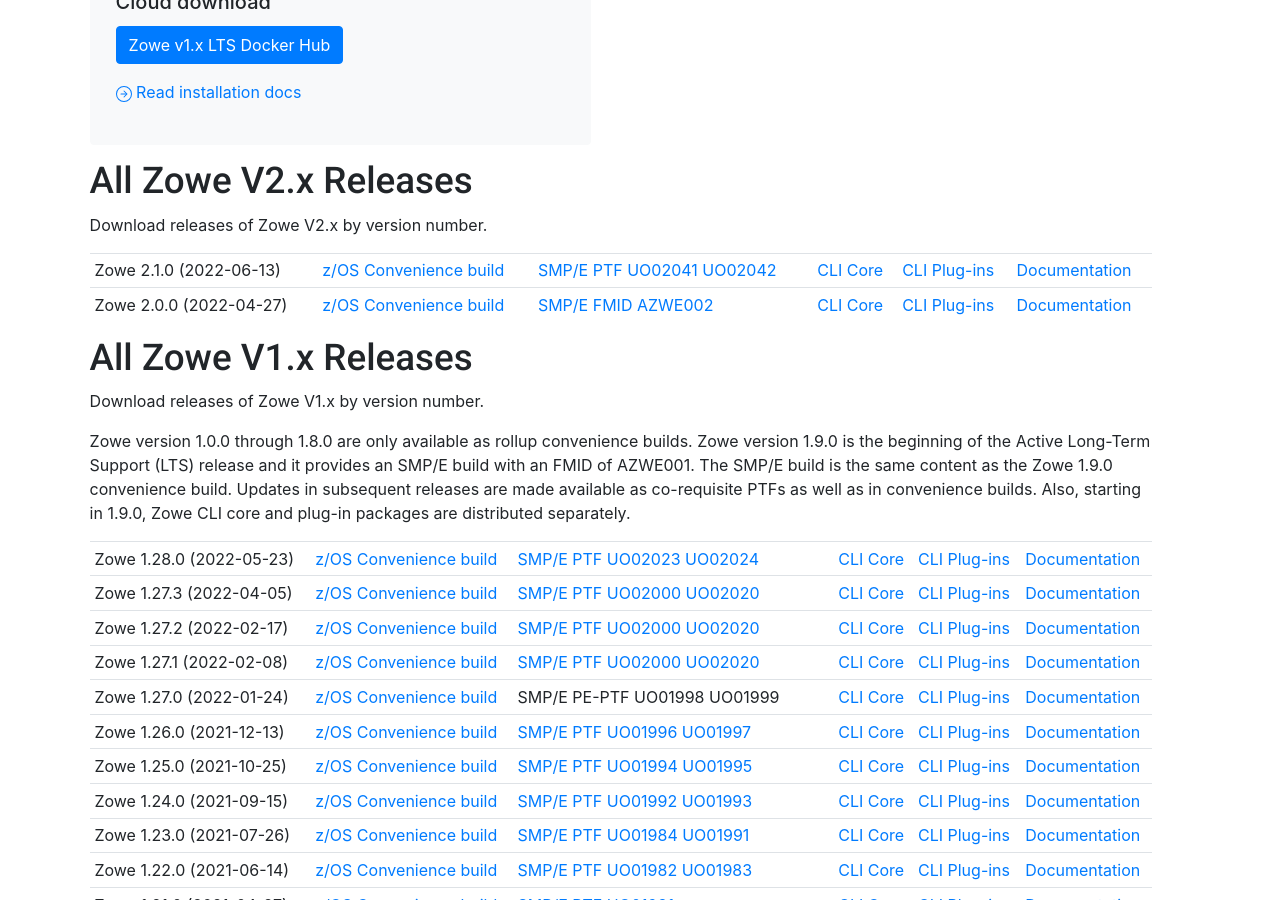
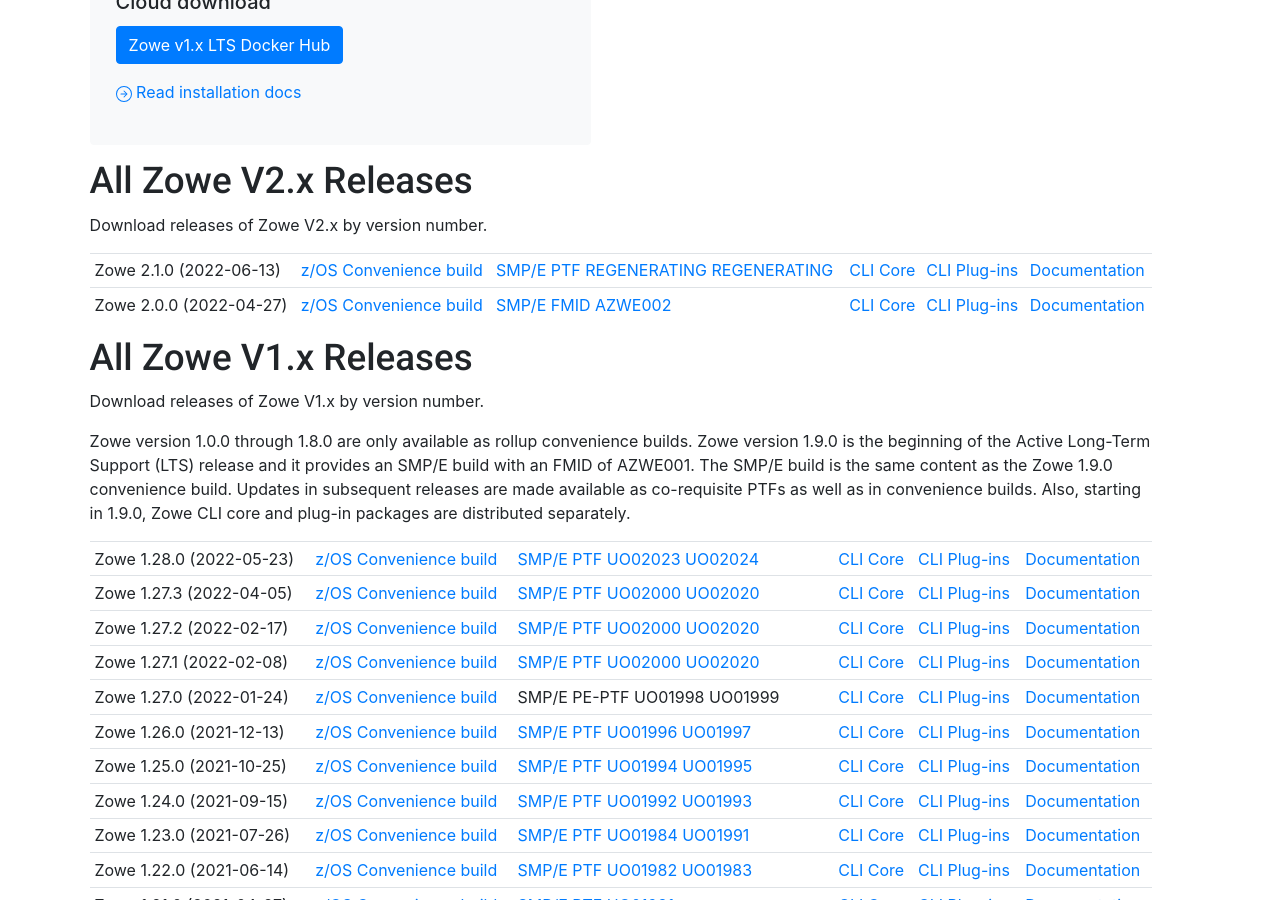
Before and after one commit to zowe/zowe.github.io, a Jekyll site: the page built from download.md, in a window 1280 px wide and 900 px high, scrolled down 3641 px. Built offline with Jekyll 4.4.1, drawn with Linux system fonts in a browser that asks for light colours; our own code applies the rules of GitHub Pages for plain Markdown files.

Commit message:
temporarily remove 2.1 ptfs
Signed-off-by: MarkAckert <mark.ackert@broadcom.com>

```diff
--- a/_data/releases.yml
+++ b/_data/releases.yml
@@ -5,7 +5,7 @@
     zos_version: 2.1.0
     smpe_version: 2.1.0
     smpe_sysmod: PTF
-    smpe_numbers: UO02041 UO02042
+    smpe_numbers: REGENERATING REGENERATING
     cli_version: 2.1.0
     cli_plugins_version: 2.1.0
     explorer_version: 2.0.3
```
